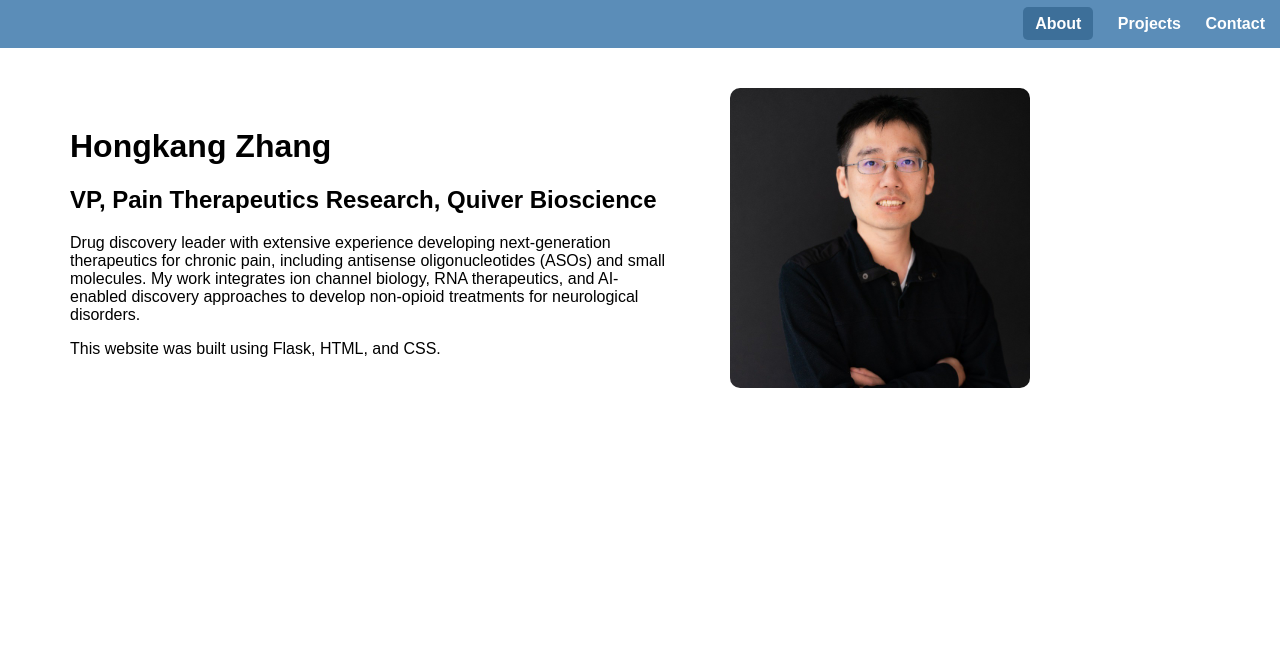
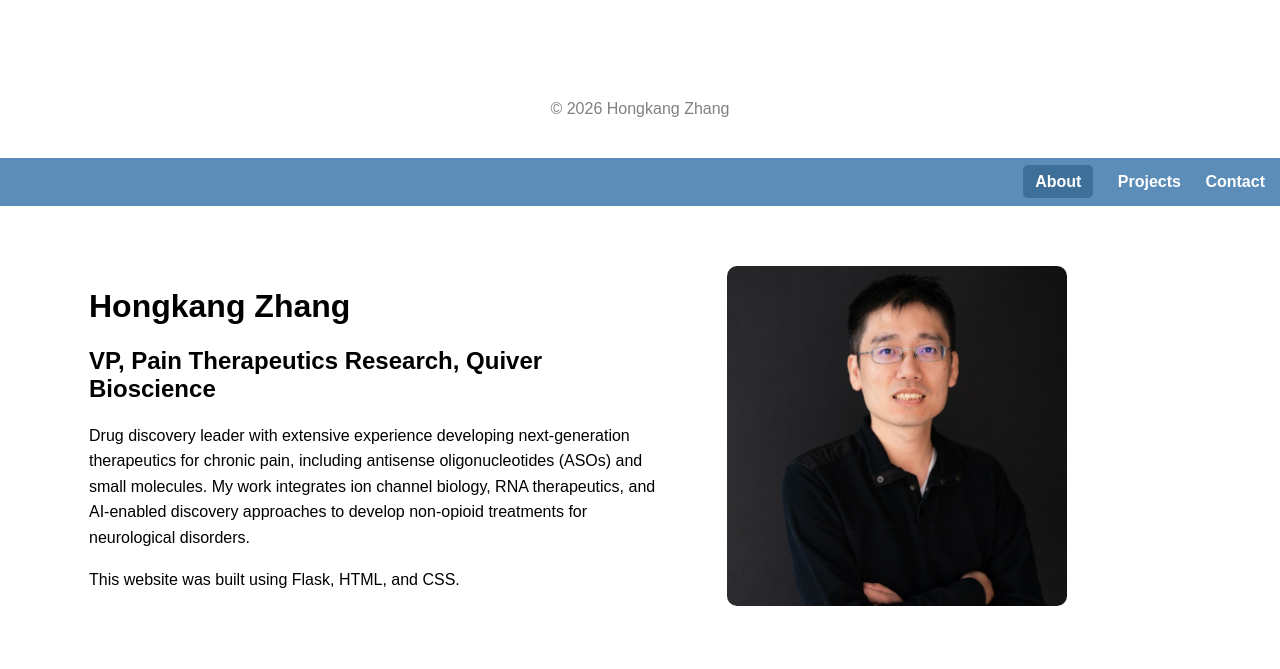
Before and after one commit to zhk1127/jhu_software_concepts, a Flask app: page / in a window 1280 px wide. Shown: the top 669 px of the page. Run offline with Flask 3, Linux system fonts and the light colour scheme.

Commit message:
Improved website styling and formatting

```diff
--- a/module_1/static/style.css
+++ b/module_1/static/style.css
@@ -17,11 +17,15 @@ body {
     font-weight: bold;
 }
 
+.navbar a:hover {
+    text-decoration: underline;
+}
+
 .content {
     display: flex;
     justify-content: space-around;
     align-items: center;
-    padding: 40px;
+    padding: 60px;
 }
 
 .text-section {
@@ -33,7 +37,7 @@ body {
 }
 
 .image-section img {
-    width: 300px;
+    width: 340px;
     border-radius: 10px;
 }
 
@@ -47,3 +51,14 @@ body {
     padding: 8px 12px;
     border-radius: 5px;
 }
+
+p {
+    line-height: 1.6;
+}
+
+footer {
+    margin-top: 60px;
+    padding: 20px;
+    text-align: center;
+    color: gray;
+}
--- a/module_1/templates/contact.html
+++ b/module_1/templates/contact.html
@@ -7,7 +7,9 @@
     <link rel="stylesheet"
           href="{{ url_for('static', filename='style.css') }}">
 </head>
-
+<footer>
+    <p>© 2026 Hongkang Zhang</p>
+</footer>
 <body>
 
     <div class="navbar">
--- a/module_1/templates/home.html
+++ b/module_1/templates/home.html
@@ -7,6 +7,10 @@
     <link rel="stylesheet"
           href="{{ url_for('static', filename='style.css') }}">
 </head>
+
+<footer>
+    <p>© 2026 Hongkang Zhang</p>
+</footer>
 
 <body>
 
--- a/module_1/templates/projects.html
+++ b/module_1/templates/projects.html
@@ -7,7 +7,9 @@
     <link rel="stylesheet"
           href="{{ url_for('static', filename='style.css') }}">
 </head>
-
+<footer>
+    <p>© 2026 Hongkang Zhang</p>
+</footer>
 <body>
 
     <div class="navbar">
```
Also changed, not shown: 1 other file.
